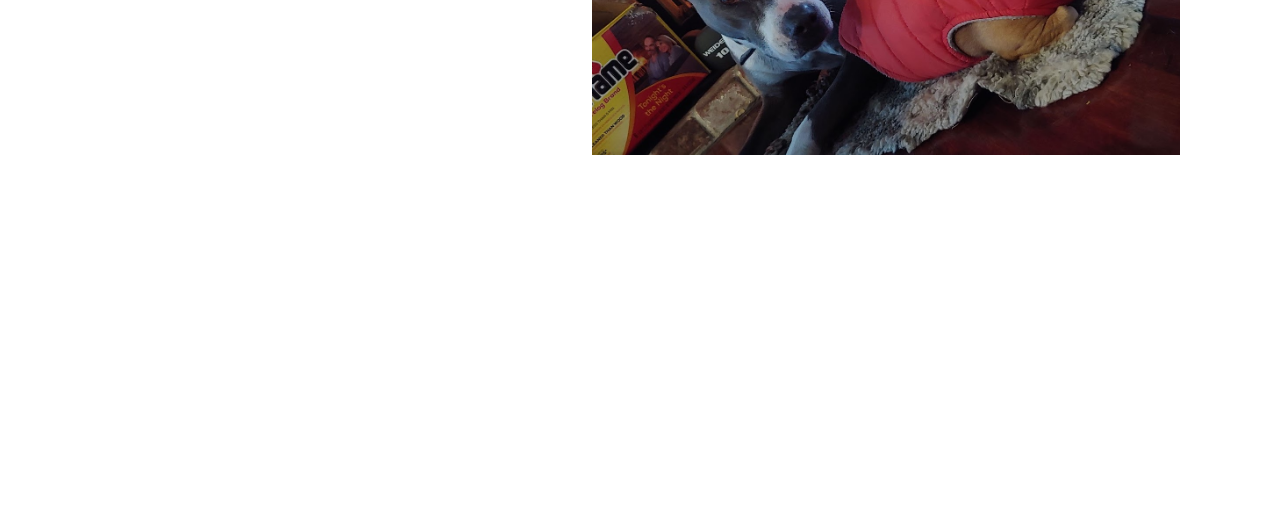
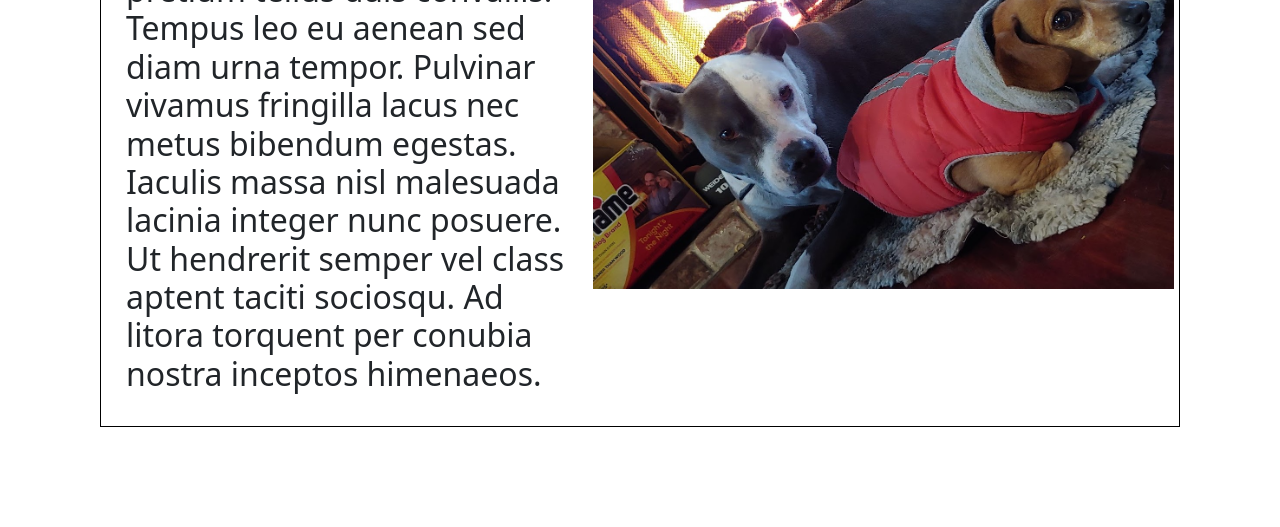
Before and after one commit to Lu3kyy/BootStrapQuiz, a plain HTML site: page index.html in a window 1280 px wide. Shown: the part 707-1234 px from the top of the page. Before the commit the page ends 962 px from the top, so only its background shows below. Drawn offline with nearby package versions, Linux system fonts and the light colour scheme.

Commit message:
middle area kinda

```diff
--- a/Styles/Styles.css
+++ b/Styles/Styles.css
@@ -25,6 +25,8 @@ body {
       margin: 100px;
       align-items: center;
       justify-content: space-between;
+      padding:5px;
+      border:1px solid black;
     }
     .text { flex: 1; padding: 20px; }
     .image { flex: 1.3; }
--- a/index.html
+++ b/index.html
@@ -29,7 +29,7 @@
 
   <div class="flex">
     <div class="text">
-      <h2>Text Section</h2>
+      <h2>Lorem ipsum dolor sit amet consectetur adipiscing elit. Quisque faucibus ex sapien vitae pellentesque sem placerat. In id cursus mi pretium tellus duis convallis. Tempus leo eu aenean sed diam urna tempor. Pulvinar vivamus fringilla lacus nec metus bibendum egestas. Iaculis massa nisl malesuada lacinia integer nunc posuere. Ut hendrerit semper vel class aptent taciti sociosqu. Ad litora torquent per conubia nostra inceptos himenaeos.</h2>
 
     </div>
     <div class="image">
```
